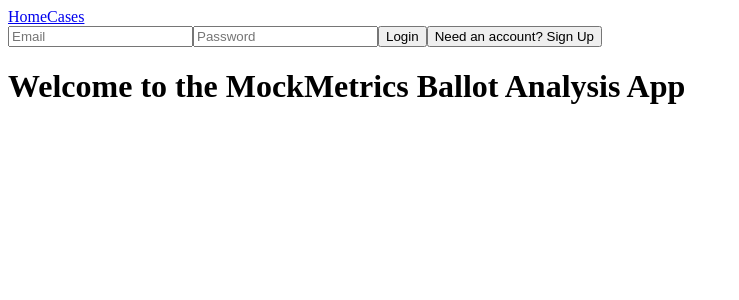
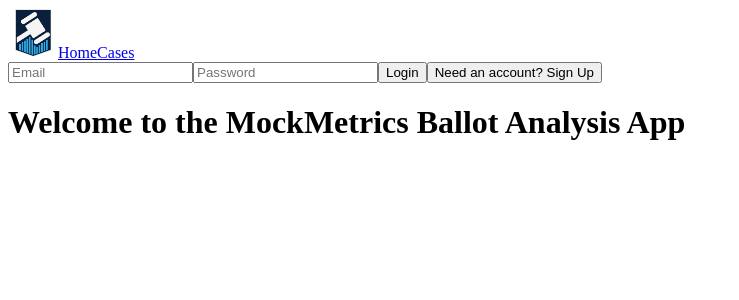
Before and after one commit to alexflightlessbird/mock-metrics, a React (Vite) app: page / in a window 1280 px wide. Shown: the top 300 px of the page, without its empty margins (0-739 px from the left). Built offline with nearby package versions, Linux system fonts and the light colour scheme; no server answers.

Commit message:
add logo to non-authenticated landing page

```diff
--- a/src/components/NavBar.jsx
+++ b/src/components/NavBar.jsx
@@ -11,6 +11,7 @@ export default function NavBar() {
     return (
       <div>
         <nav>
+          <img src={logo} alt="MockMetrics logo" width="50px" height="auto" />
           <NavLink to="/">Home</NavLink>
           <NavLink to="/cases">Cases</NavLink>
           <Auth />
```
